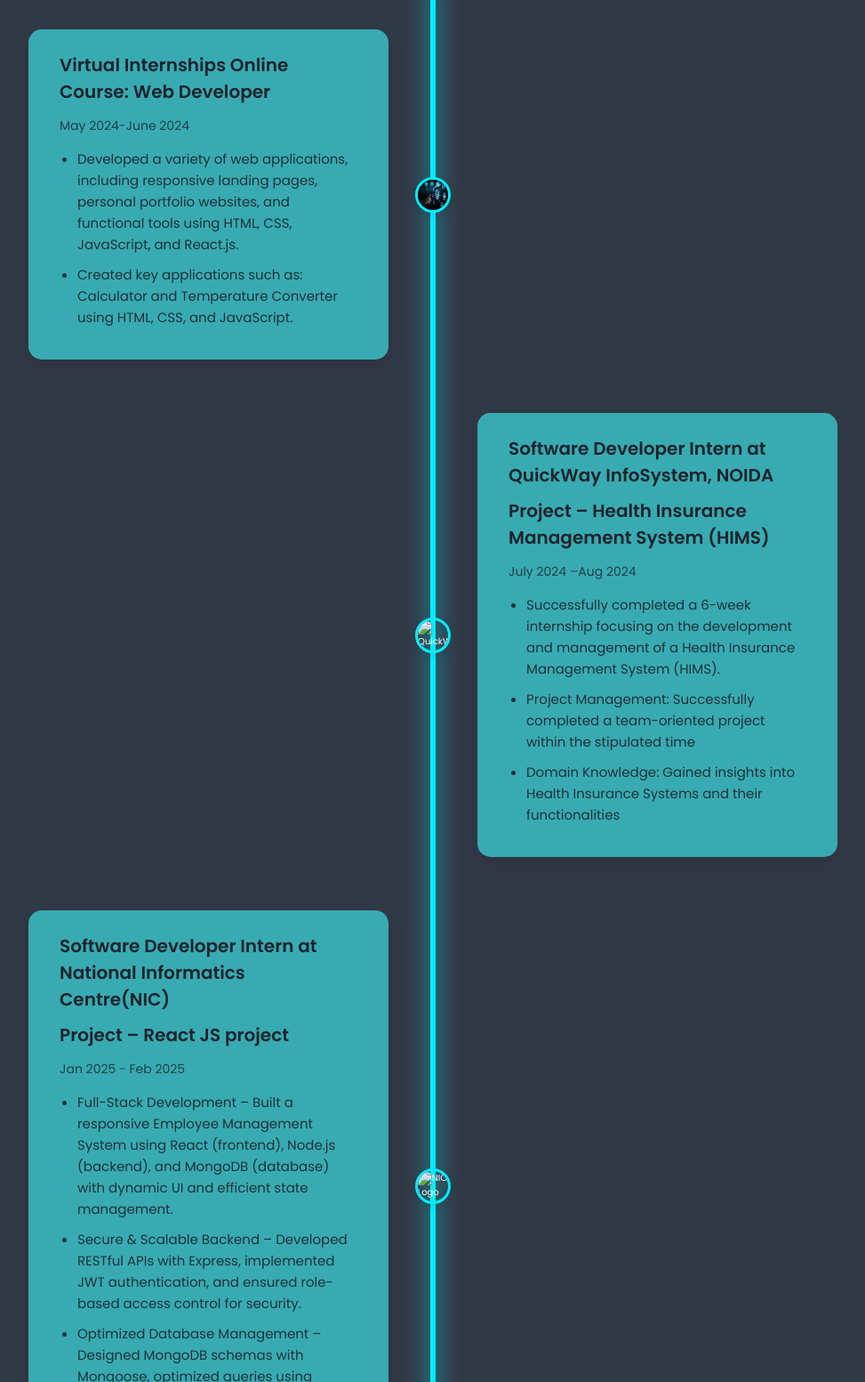
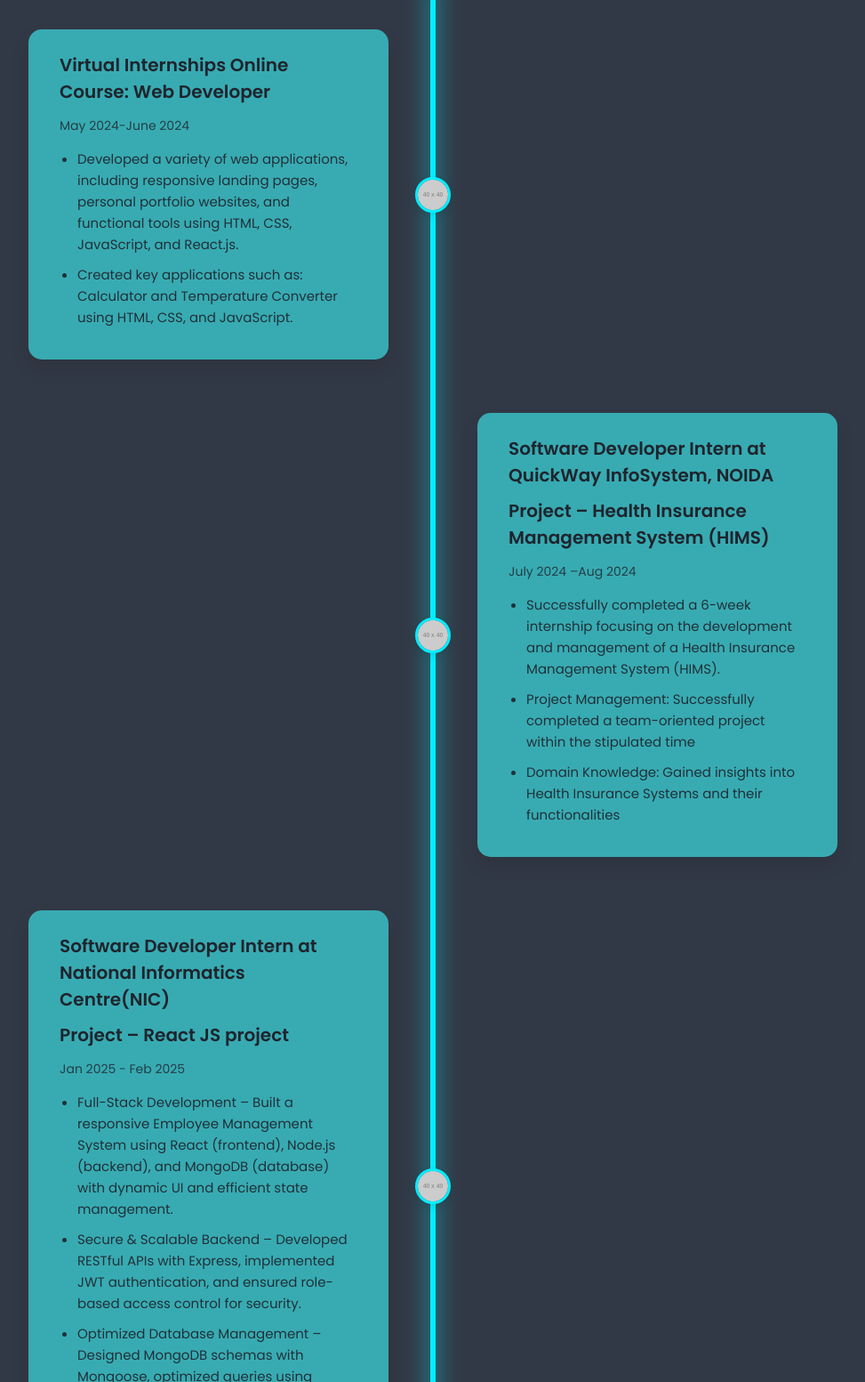
Before and after one commit to pgoyal19/Personal_Portfolio, a plain HTML site: page index.html in a window 1280 px wide. Shown: the part 3900-5453 px from the top of the page at 89% size, without its empty margins (153-1126 px from the left). Drawn offline with nearby package versions, Linux system fonts and the light colour scheme; placeholder pictures from the web are drawn by us.

Commit message:
Replace experience section images with placeholders

```diff
--- a/index.html
+++ b/index.html
@@ -225,7 +225,7 @@
     <div class="experience-container">
         <div class="timeline">
             <div class="container left-container">
-                <img src="images/web-dev.jpg" alt="Web Development">
+                <img src="https://via.placeholder.com/40" alt="Web Development">
                 <div class="text-box">
                     <h3>Virtual Internships
                         Online Course: Web Developer</h3>
@@ -240,7 +240,7 @@
             </div>
 
             <div class="container right-container">
-                <img src="images/quickway-logo.png" alt="QuickWay Logo">
+                <img src="https://via.placeholder.com/40" alt="QuickWay Logo">
                 <div class="text-box">
                     <h3>Software Developer Intern at QuickWay InfoSystem, NOIDA</h3>
                     <h3>Project – Health Insurance Management System (HIMS)</h3>
@@ -255,7 +255,7 @@
             </div>
 
             <div class="container left-container">
-                <img src="images/NIC-logo.jpg" alt="NIC Logo">
+                <img src="https://via.placeholder.com/40" alt="NIC Logo">
                 <div class="text-box">
                     <h3>Software Developer Intern at National Informatics Centre(NIC) </h3>
                     <h3>Project – React JS project</h3>
```
